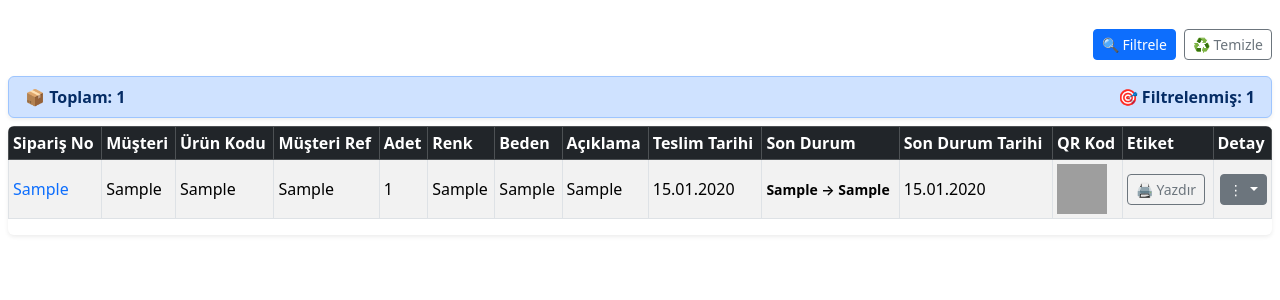
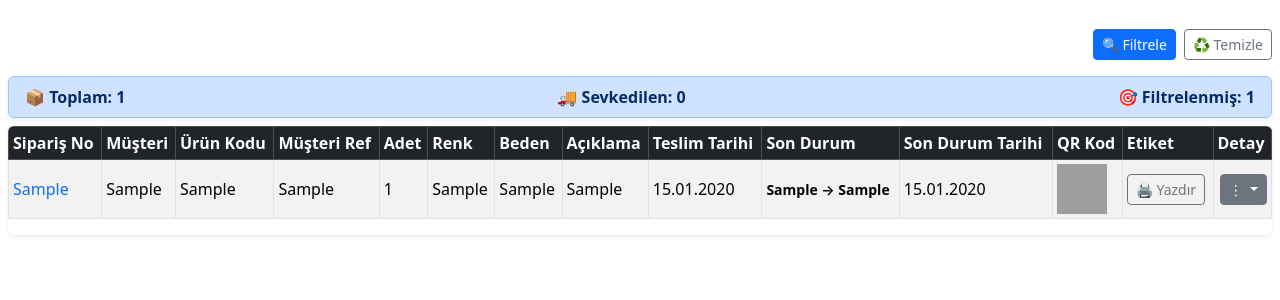
Before and after one commit to tekstilmoli-afk/moli_app, a Django app: page / in a window 1280 px wide. Shown: the part 168-468 px from the top of the page. Run offline with Django 5.2, Linux system fonts and the light colour scheme; a user stored in the database is signed in; tables that the repository leaves empty hold one stand-in row (values such as "Sample post"); data that the repository does not hold is empty; some libraries are stand-ins or nearby versions; grey boxes are pictures that could not be loaded.

Commit message:
Feat: show shipped count on order list header

```diff
--- a/templates/core/order_list.html
+++ b/templates/core/order_list.html
@@ -40,6 +40,7 @@
     <!-- 📊 Sipariş Sayacı -->
 <div class="alert alert-primary py-2 px-3 my-2 d-flex justify-content-between fw-bold shadow-sm" style="font-size:16px;">
     <span>📦 Toplam: {{ total_count }}</span>
+    <span>🚚 Sevkedilen: {{ total_shipped_count }}</span>
     <span>🎯 Filtrelenmiş: {{ filtered_count }}</span>
 </div>
 
```
